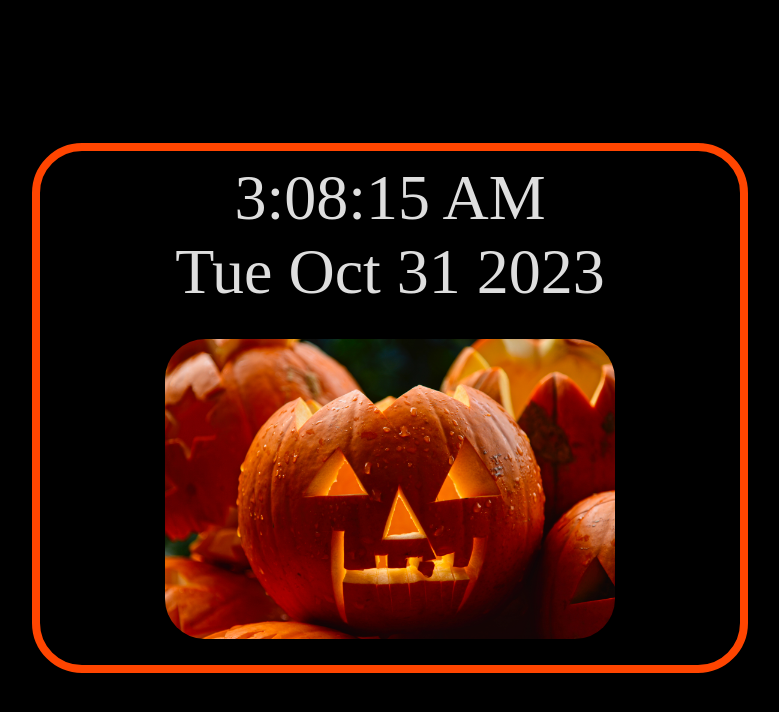
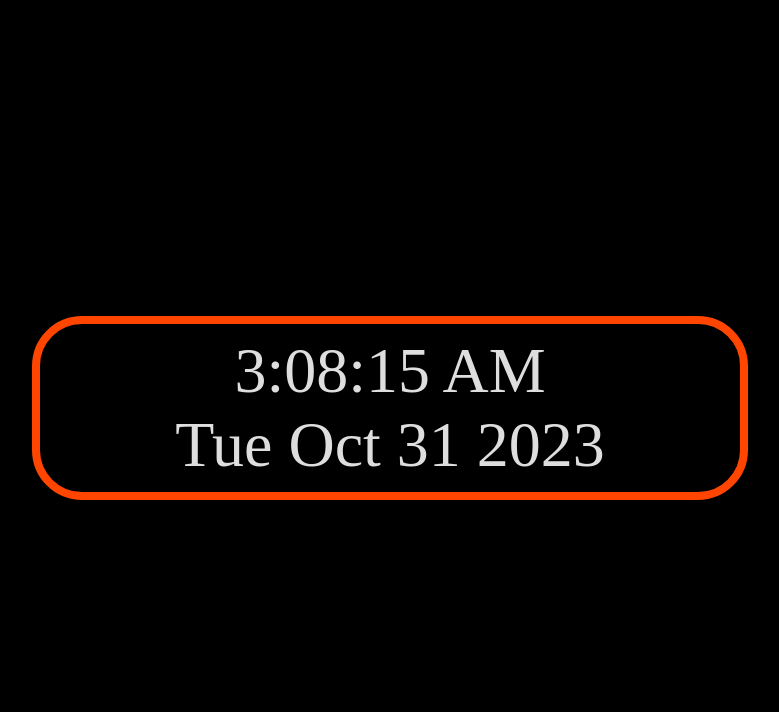
Before and after one commit to Davonne007-TX/digital-clock, a React (Vite) app: page / in a window 1280 px wide. Shown: the top 712 px of the page, without its empty margins (250-1029 px from the left). Built offline with nearby package versions, Linux system fonts and the light colour scheme; a web font is replaced by a local one.

Commit message:
removing image for now

```diff
--- a/src/Clock.jsx
+++ b/src/Clock.jsx
@@ -32,9 +32,7 @@ export default function Clock() {
       {currentTime}
       <br />
       {currentDate}
-      <div>
-        <img src="/images/jack.jpg" className="jackOLantern" />
-      </div>
+      <div>{/* <img src="/images/jack.jpg" className="jackOLantern" /> */}</div>
     </div>
   );
 }
```
